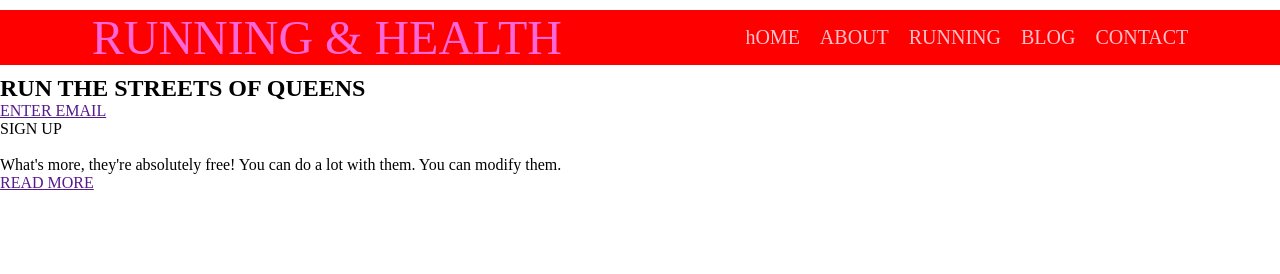
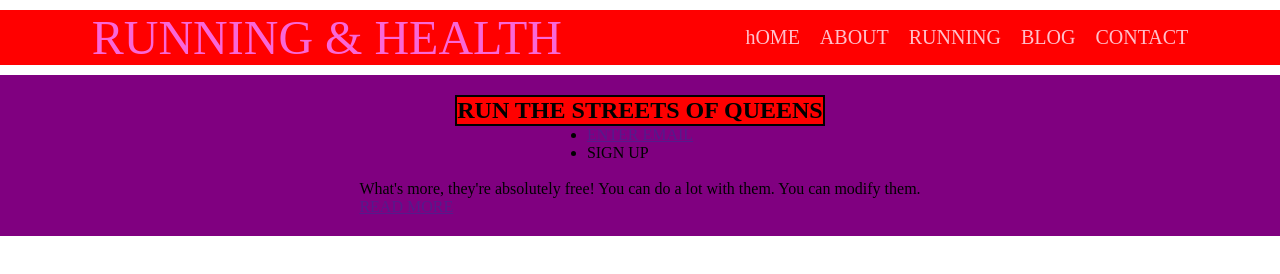
Before and after one commit to kabirasunny/Running-Website, a plain HTML site: page index.html in a window 1280 px wide. Drawn offline with Linux system fonts and the light colour scheme.

Commit message:
I am doing style of section

```diff
--- a/css/style.css
+++ b/css/style.css
@@ -37,3 +37,19 @@
 .navList li a:active{
     color: blue;
 }
+
+.firstSection{
+    background-color: purple;
+    width: 100%;
+    height: 100%;
+    display: flex;
+    flex-direction: column;
+    align-items: center;
+    padding: 20px 0;
+}
+
+.title{
+    border: 2px solid black;
+    background-color: red;
+    display: flex;
+}
```
